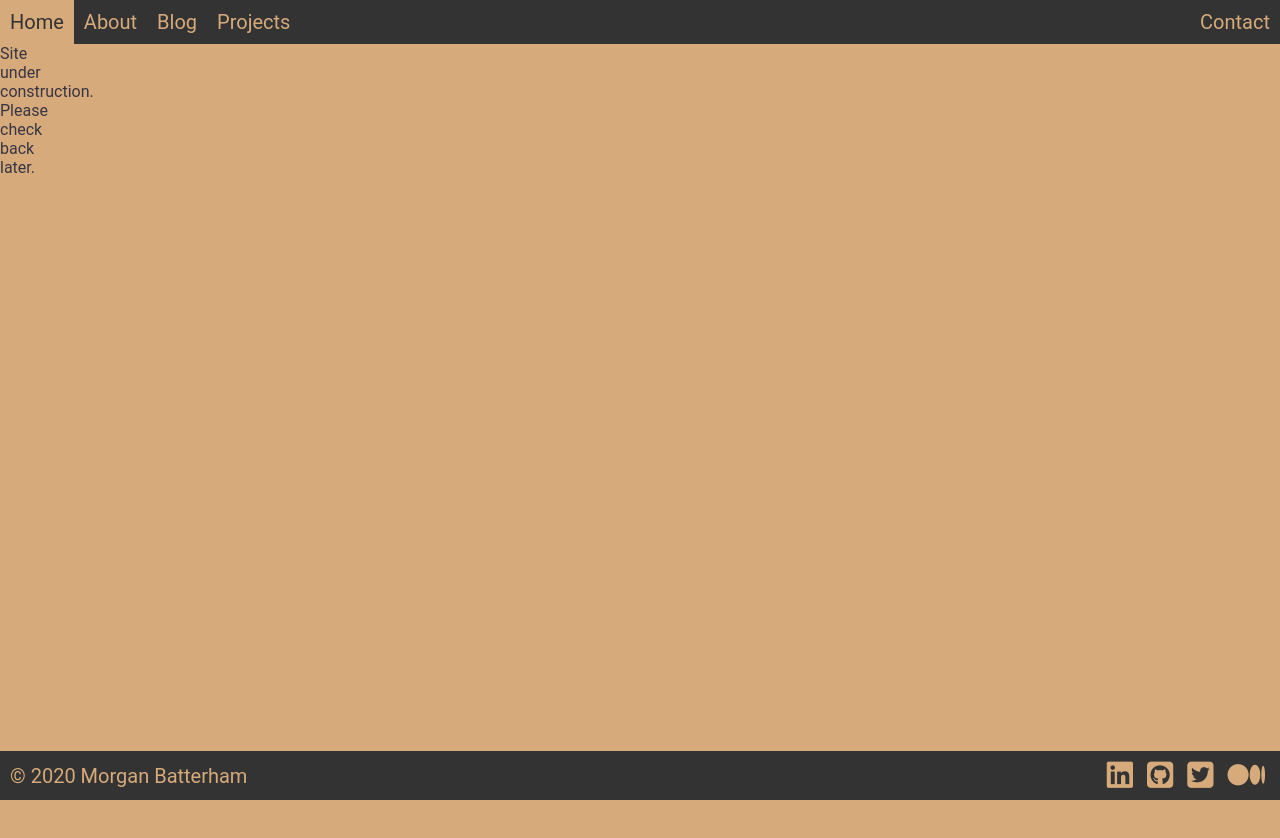
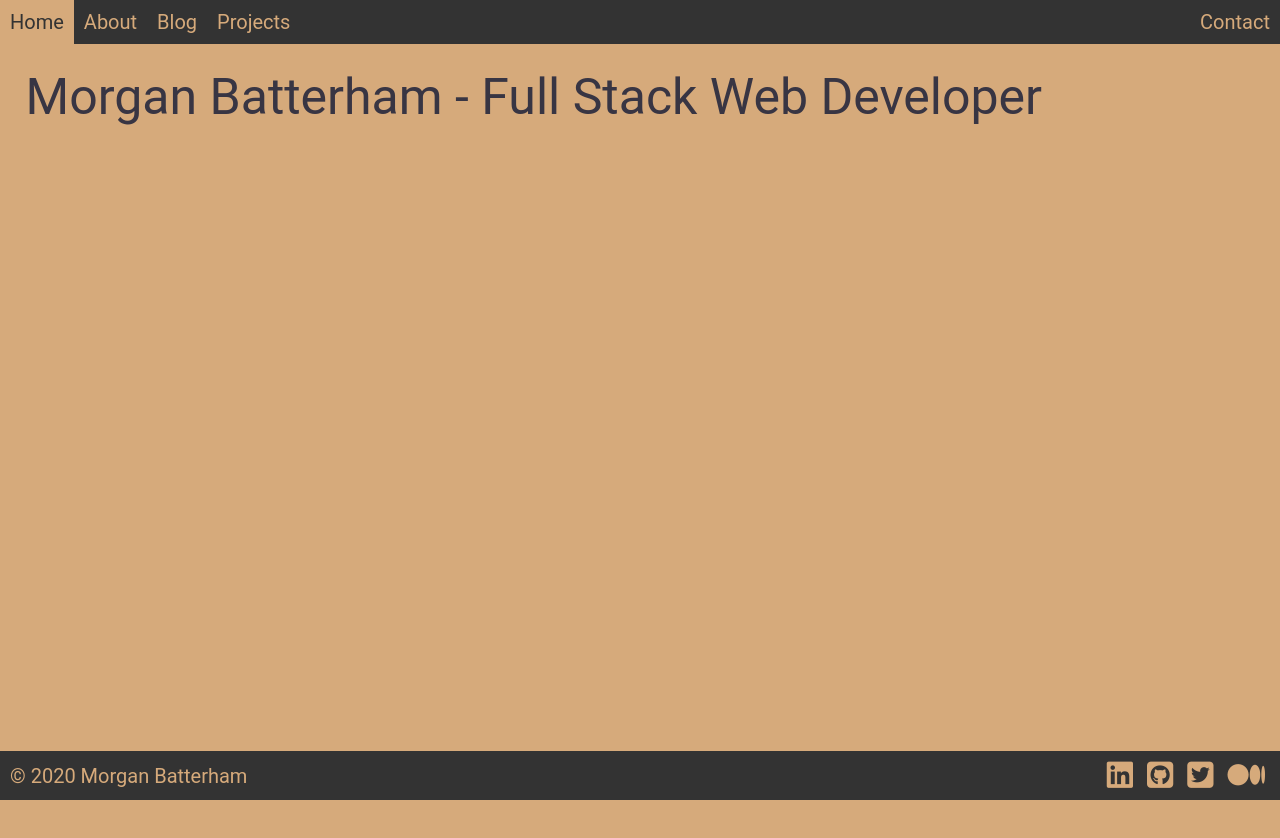
Before and after one commit to MorganBat/MorganBat, a plain HTML site: page index.html in a window 1280 px wide. Drawn offline with Linux system fonts and the light colour scheme.

Commit message:
Work on socials flexbox on about page

```diff
--- a/index.html
+++ b/index.html
@@ -20,7 +20,11 @@
         </span>
     </div>
     <section class = "content">
-        Site under construction. Please check back later.
+        <div class = "heading">
+            Morgan Batterham - Full Stack Web Developer
+        </div>
+        <div class = "main">
+        </div>
     </section>
     <footer>
         <span id = "footerleft">
--- a/style.css
+++ b/style.css
@@ -66,7 +66,7 @@ section {
 .content {
   display: grid;
   grid-template-columns: 2% auto 1%;
-  grid-template-rows: 5% 66px 5% 10px auto 20px;
+  grid-template-rows: 3% 50px 2% auto 20px;
 
 }
 
@@ -74,19 +74,21 @@ section {
 .content .heading {
   grid-column-start: 2;
   grid-row-start: 2;
-  font-size: 60px;
+  font-size: 50px;
 }
 
 /* Main content subtype */
 .content .main {
   font-size: 20px;
   grid-column-start: 2;
-  grid-row-start: 5;
+  grid-row-start: 4;
 }
 
 /* Special styling for the social media links in about.html */
 #about-socials {
-
+  display: flex;
+  flex-direction: row;
+  justify-content: space-around;
 }
 
 /* Create a style for the footer */
```
